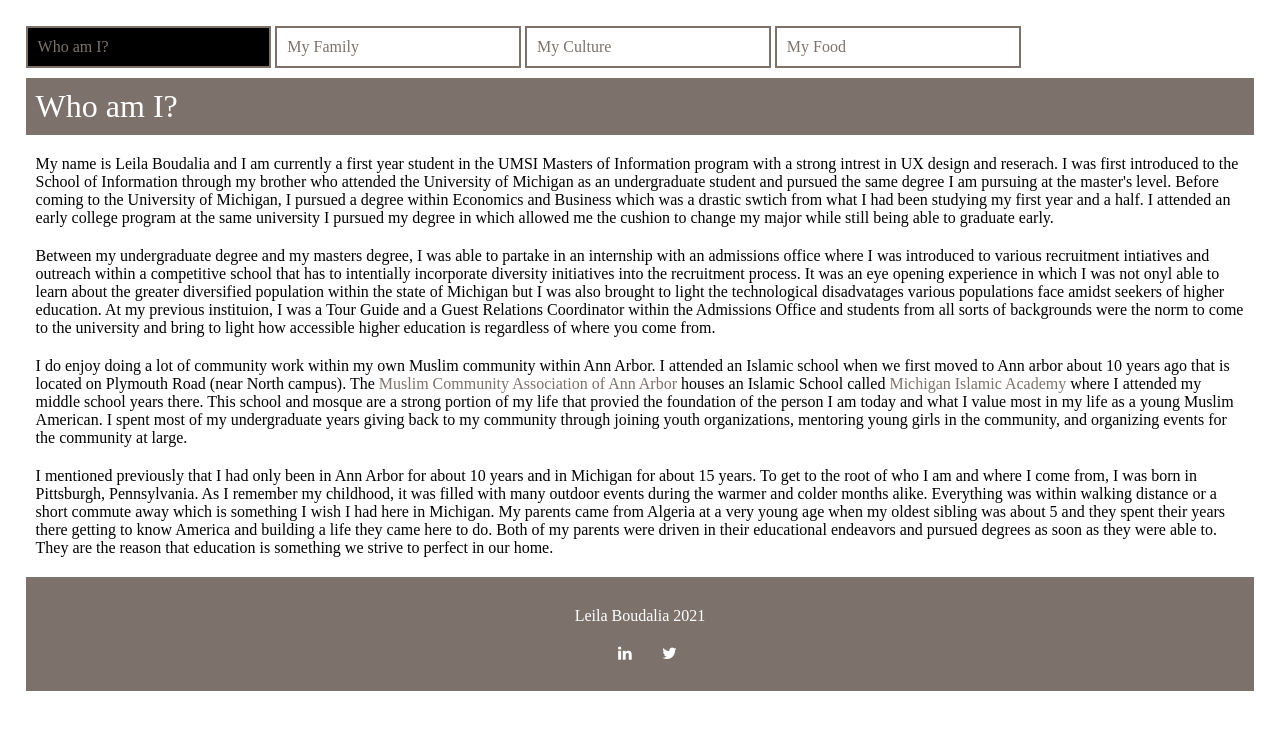
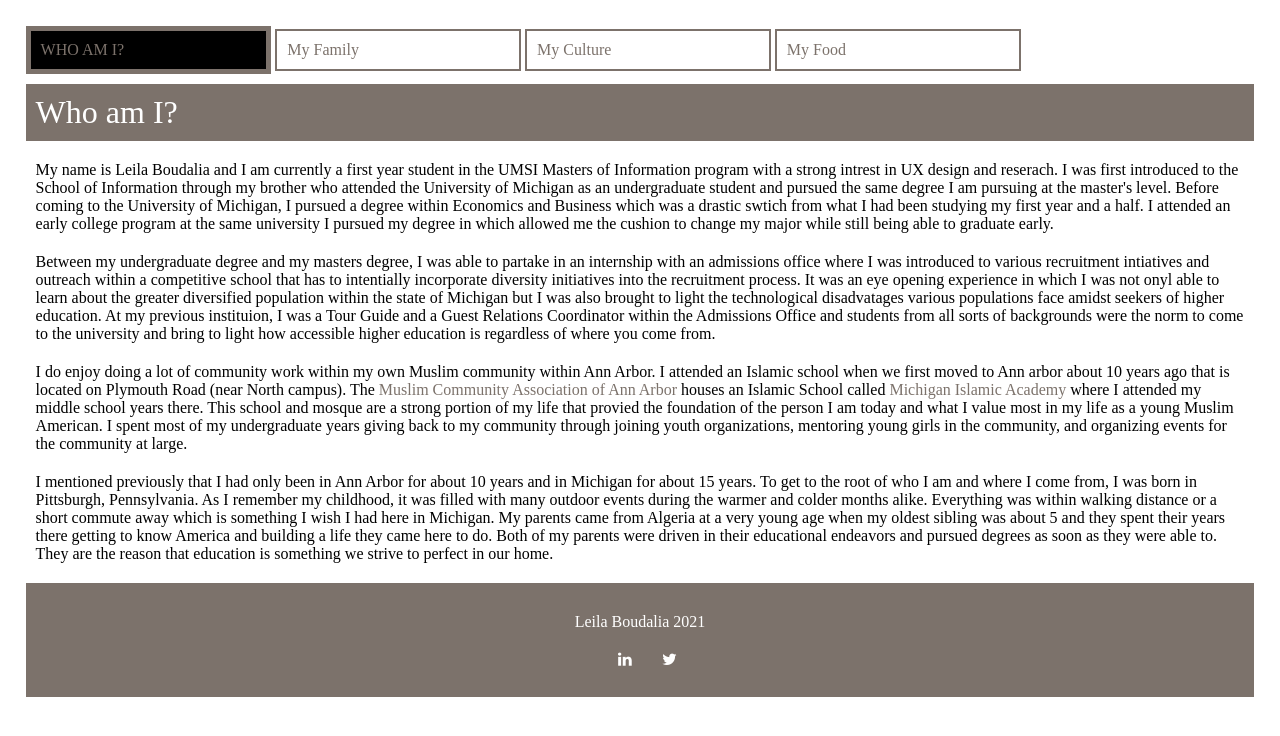
Before and after one commit to leilaboudalia/portfolio2021, a plain HTML site: page index.html in a window 1280 px wide. Drawn offline with Linux system fonts and the light colour scheme; a web font is replaced by a local one.

Commit message:
updated current page(for rubric)

```diff
--- a/css/stylesheet.css
+++ b/css/stylesheet.css
@@ -65,6 +65,8 @@ footer{
 .nav .current {
   background-color: black;
   color: #ffffff;
+  text-transform: uppercase;
+  border: 5px solid  #7c726b;
 }
 
 /* working on this */
```
